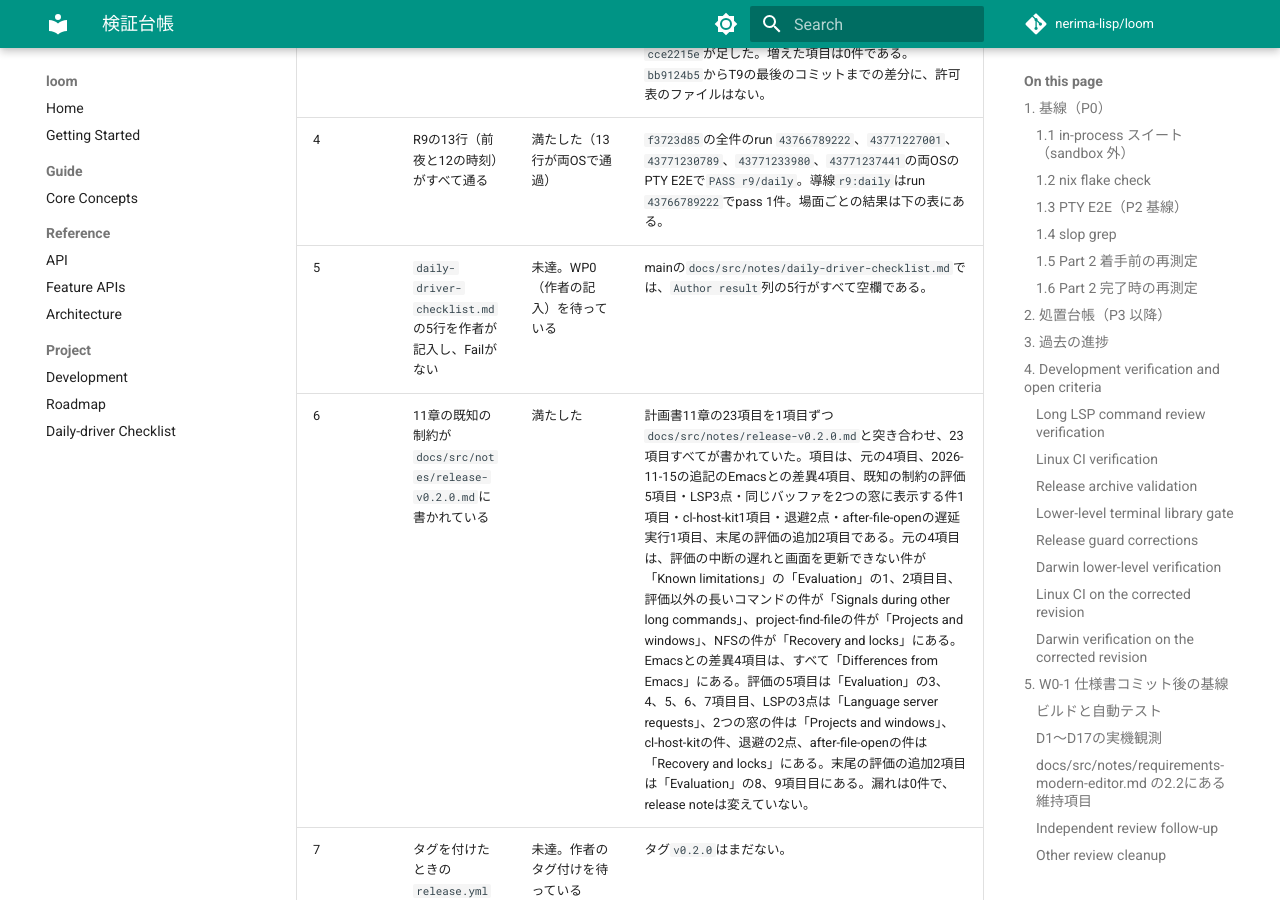
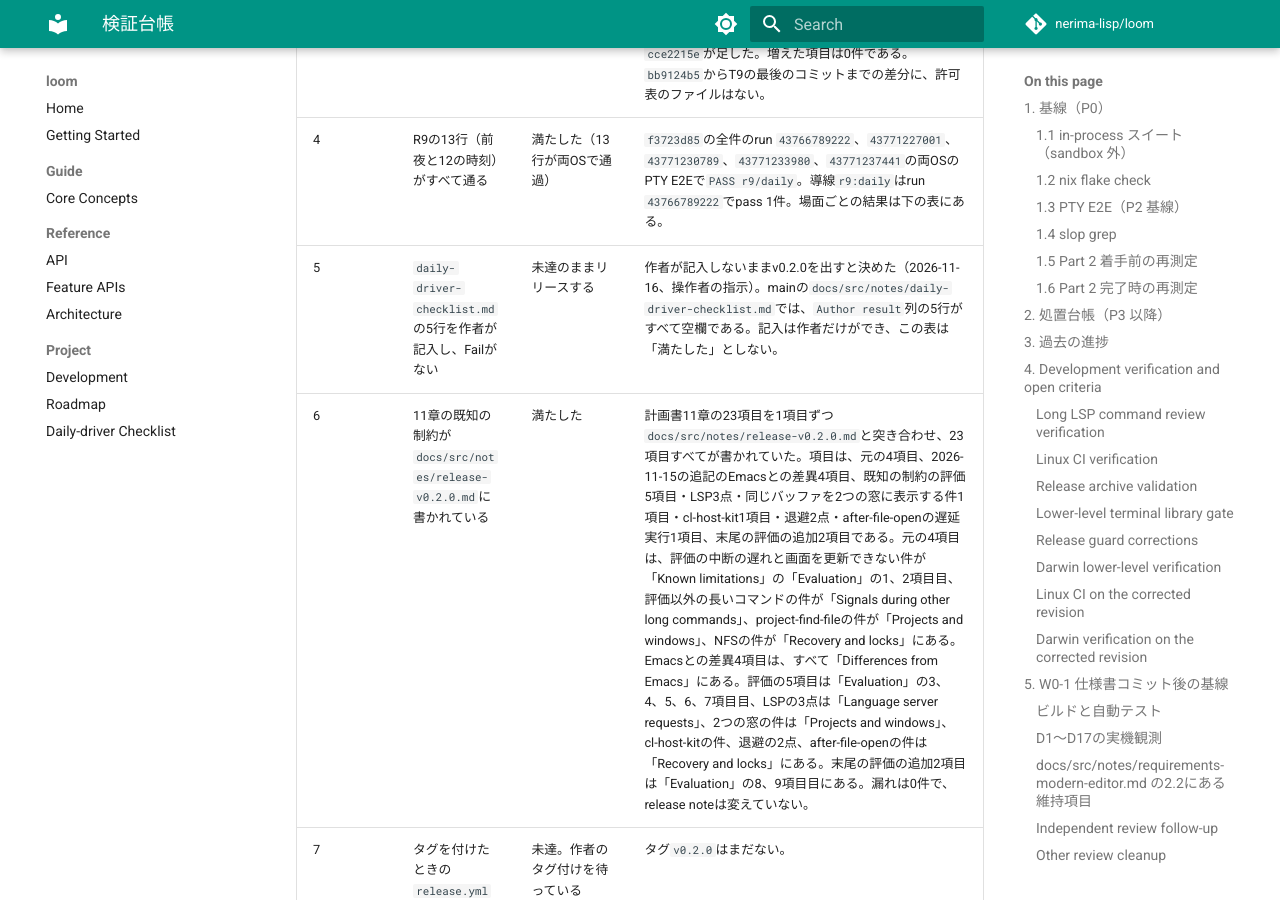
Before and after one commit to nerima-lisp/loom, an MkDocs documentation site: the page built from docs/src/notes/verification-ledger.md, in a window 1280 px wide and 900 px high, scrolled down 41131 px. Built offline with MkDocs 1.6.1 and Material for MkDocs 9.7.7, drawn with Linux system fonts in a browser that asks for light colours; comment, search, counter and statistics services are not loaded.

Commit message:
docs(notes): record the decision to release v0.2.0 without the author checklist (R1)

```diff
--- a/docs/src/notes/verification-ledger.md
+++ b/docs/src/notes/verification-ledger.md
@@ -1209,7 +1209,7 @@ T9の差分は`t/e2e/scenarios/lsp.py`を変えておらず、`deadline.py`の
 | 2 | Linuxとaarch64-darwinのCIで、`nix flake check`、`--require-path-coverage`、ベンチマークゲートが緑 | 満たした。WP1の`bb9124b5`の上に積んだ`f3723d85`のrun `43766789222`でも緑 | run `43756283240`。`nix flake check`はLinux（job `132944367944`）でloom-test 2,100件成功、6件skip、0件失敗（全2,106件）、cl-tty-kit-script-check 1,847件成功、`checks.x86_64-linux.formatting`成功。macOS（job `132944409741`）はloom-test 2,101件成功、6件skip、0件失敗（全2,107件）。PTY E2EはLinux（job `132944406426`）とmacOS（job `132944367067`）のどちらも1,298件成功、0件失敗で、`Path coverage: 1162 pass, 2 excluded, 0 failing of 1164 required paths`。ベンチマークは下の表のとおりすべて基準内。`87c8adce`のrun `43763441781`では6ジョブがすべて成功し、PTY E2EはLinux（job `132963132000`）とmacOS（job `132963131692`）のどちらも1,298件成功、0件失敗で、Path coverageも同じ値だった。`f3723d85`のrun `43766789222`では6ジョブがすべて成功した。loom-testはLinuxで2,191件成功、6件skip、0件失敗（全2,197件）、macOSで2,192件成功、6件skip、0件失敗（全2,198件）、formattingは両OSで成功。PTY E2Eは両OSとも1,323件成功、0件失敗で、Path coverageは1,187 pass、2 excluded、0 failing（全1,189件）、r6は59件、r9は1件。新しい制限時間の下の最終run `43774151589`（`e8417a48`）では、両OSのPTY E2Eが1,323件成功、0件失敗で、attempt 2で6ジョブがすべて成功した。 |
 | 3 | どの`boundary-allowlist.lisp`にも増えた項目がない | 満たした（WP1の`bb9124b5`とT9のすべてのコミットまで） | `jj --ignore-working-copy diff --from v0.1.0 --to bb9124b5 'glob:**/boundary-allowlist.lisp'`で変わった許可表は、新しいスライスの`packages/feature/buffer-menu/t/boundary-allowlist.lisp`だけである。中身は項目のない`("feature/buffer-menu")`で、WP4aのコミット`cce2215e`が足した。増えた項目は0件である。`bb9124b5`からT9の最後のコミットまでの差分に、許可表のファイルはない。 |
 | 4 | R9の13行（前夜と12の時刻）がすべて通る | 満たした（13行が両OSで通過） | `f3723d85`の全件のrun `43766789222`、`43771227001`、`43771230789`、`43771233980`、`43771237441`の両OSのPTY E2Eで`PASS r9/daily`。導線`r9:daily`はrun `43766789222`でpass 1件。場面ごとの結果は下の表にある。 |
-| 5 | `daily-driver-checklist.md`の5行を作者が記入し、Failがない | 未達。WP0（作者の記入）を待っている | mainの`docs/src/notes/daily-driver-checklist.md`では、`Author result`列の5行がすべて空欄である。 |
+| 5 | `daily-driver-checklist.md`の5行を作者が記入し、Failがない | 未達のままリリースする | 作者が記入しないままv0.2.0を出すと決めた（2026-11-16、操作者の指示）。mainの`docs/src/notes/daily-driver-checklist.md`では、`Author result`列の5行がすべて空欄である。記入は作者だけができ、この表は「満たした」としない。 |
 | 6 | 11章の既知の制約が`docs/src/notes/release-v0.2.0.md`に書かれている | 満たした | 計画書11章の23項目を1項目ずつ`docs/src/notes/release-v0.2.0.md`と突き合わせ、23項目すべてが書かれていた。項目は、元の4項目、2026-11-15の追記のEmacsとの差異4項目、既知の制約の評価5項目・LSP3点・同じバッファを2つの窓に表示する件1項目・cl-host-kit1項目・退避2点・after-file-openの遅延実行1項目、末尾の評価の追加2項目である。元の4項目は、評価の中断の遅れと画面を更新できない件が「Known limitations」の「Evaluation」の1、2項目目、評価以外の長いコマンドの件が「Signals during other long commands」、project-find-fileの件が「Projects and windows」、NFSの件が「Recovery and locks」にある。Emacsとの差異4項目は、すべて「Differences from Emacs」にある。評価の5項目は「Evaluation」の3、4、5、6、7項目目、LSPの3点は「Language server requests」、2つの窓の件は「Projects and windows」、cl-host-kitの件、退避の2点、after-file-openの件は「Recovery and locks」にある。末尾の評価の追加2項目は「Evaluation」の8、9項目目にある。漏れは0件で、release noteは変えていない。 |
 | 7 | タグを付けたときの`release.yml`が成功する | 未達。作者のタグ付けを待っている | タグ`v0.2.0`はまだない。 |
 
```
